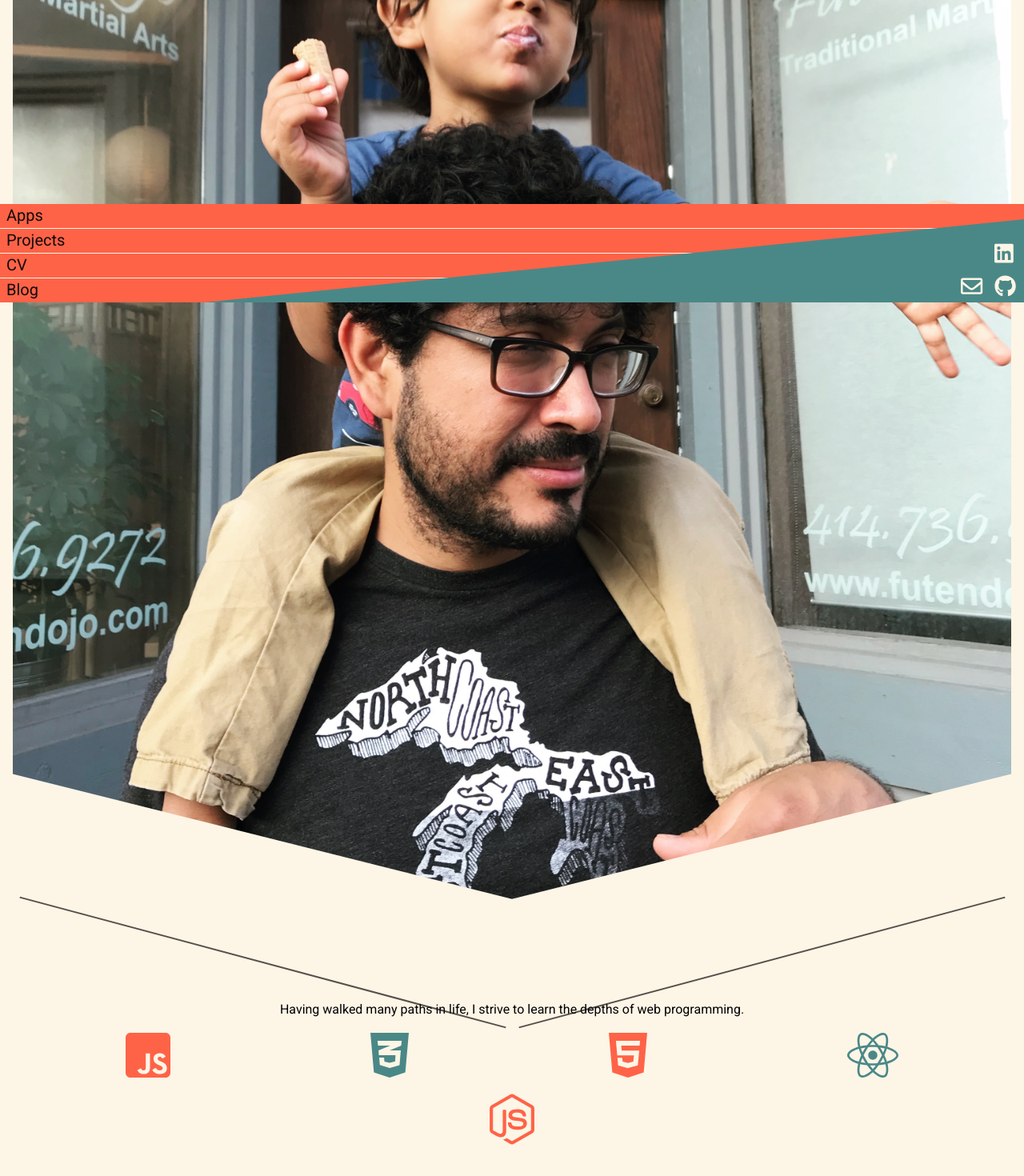
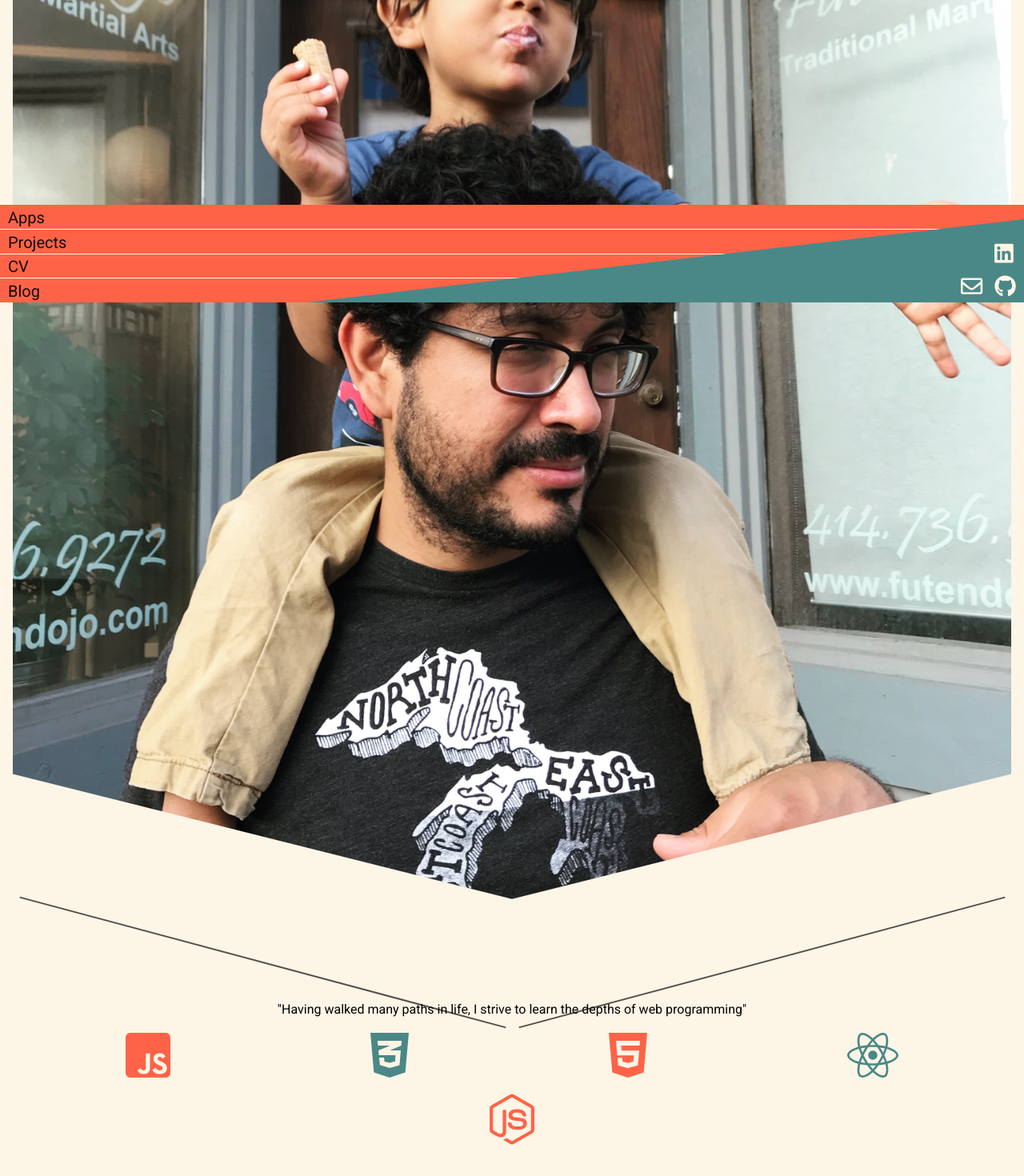
Before and after one commit to ecuarezma/portfolio, a React (Create React App) app: page / in a window 1280 px wide. Shown: the part 422-1892 px from the top of the page at 80% size. Built offline with nearby package versions, Linux system fonts and the light colour scheme.

Commit message:
Fix footer so it stops blocking links and adjust spacing for links

```diff
--- a/src/Components/Footer/footer.module.scss
+++ b/src/Components/Footer/footer.module.scss
@@ -2,15 +2,15 @@
 
 .Footer {
   position: fixed;
-  height: 13vh;
-  width: 100%;
+  height: 13%;
+  width: 70%;
   bottom: 0;
   right: 0;
   .polygon {
     height: 100%;
     width: 100%;
     background-color: $blue;
-    clip-path: polygon(100% 0, 20% 100%, 100% 100%);
+    clip-path: polygon(100% 0, 0% 100%, 100% 100%);
   }
   .icons {
     position: relative;
--- a/src/Components/Navbar/Link/link.module.scss
+++ b/src/Components/Navbar/Link/link.module.scss
@@ -1,7 +1,7 @@
 @import "../../../Pages/Styles/colors";
 
 .Link {
-  height: 30px;
+  padding: 2px;
   background-color: $orange;
   font-family: "Roboto", sans-serif;
   font-size: 1.25rem;
--- a/src/Pages/Home/index.js
+++ b/src/Pages/Home/index.js
@@ -17,8 +17,8 @@ const Home = props => {
 
       <article className={classes.content}>
         <p>
-          Having walked many paths in life, I strive to learn the depths of web
-          programming.
+          "Having walked many paths in life, I strive to learn the depths of web
+          programming"
         </p>
         <Skills />
       </article>
```
